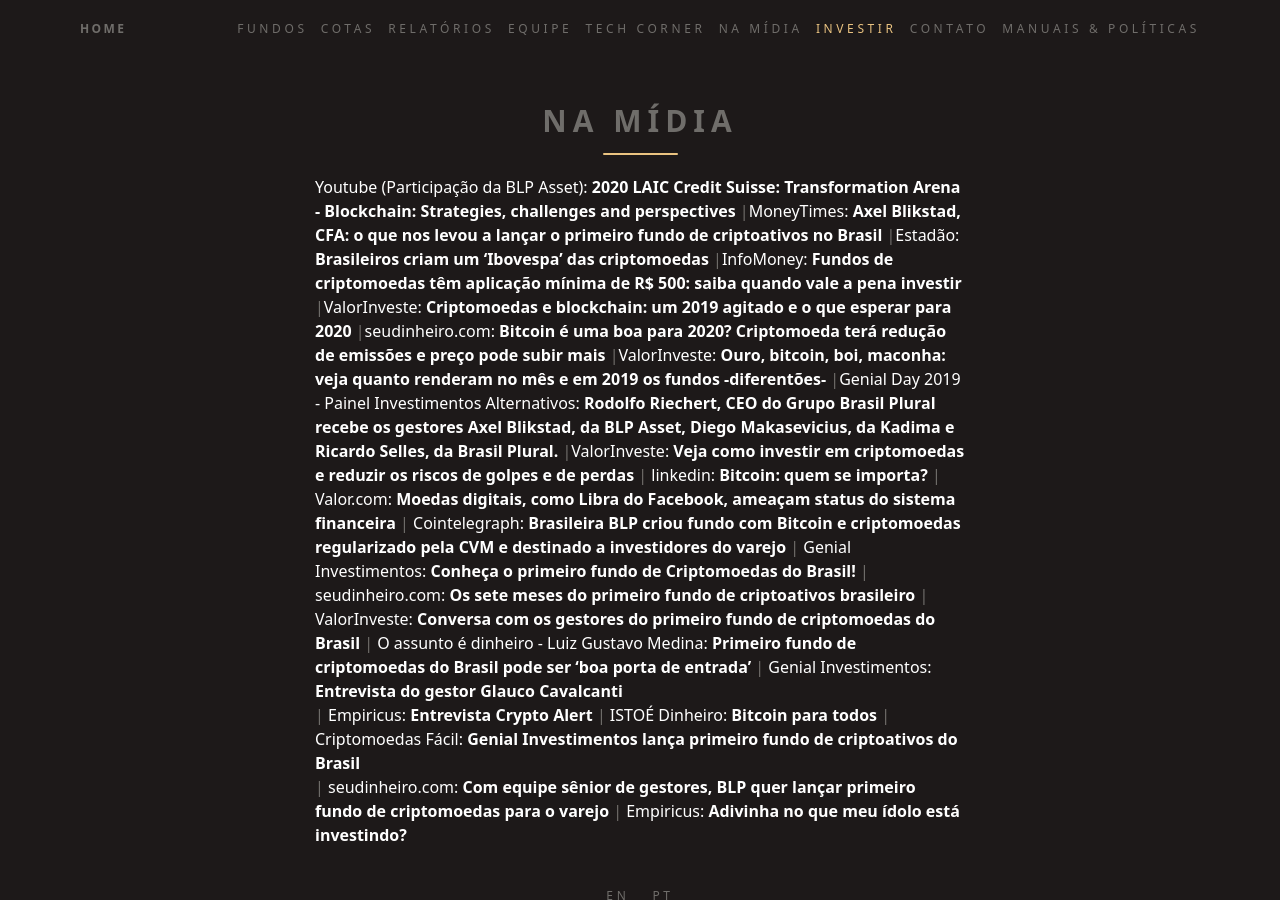
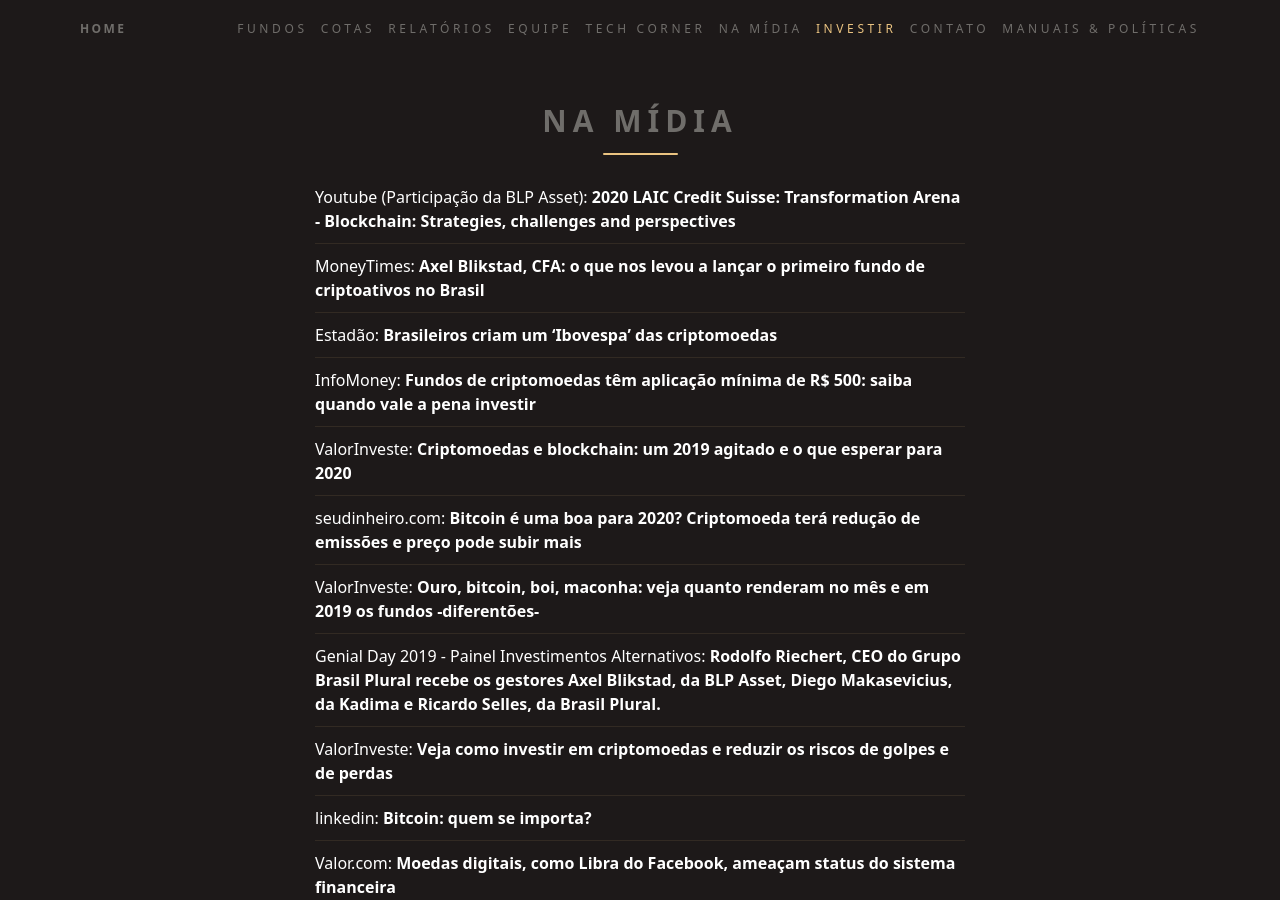
Before and after one commit to ateliedetemas/blpcrypto, a Jekyll site: the page built from _pages/na-midia.md, in a window 1280 px wide and 900 px high. Built offline with Jekyll 4.4.1, drawn with Linux system fonts in a browser that asks for light colours.

```diff
--- a/_pages/na-midia.md
+++ b/_pages/na-midia.md
@@ -3,7 +3,7 @@ lang: pt
 layout: page
 title: Na Mídia
 ---
-[Youtube (Participação da BLP Asset): **2020 LAIC Credit Suisse: Transformation Arena - Blockchain: Strategies, challenges and perspectives**](https://www.youtube.com/watch?v=JkSh4UKe_Po&feature=youtu.be)
+|[Youtube (Participação da BLP Asset): **2020 LAIC Credit Suisse: Transformation Arena - Blockchain: Strategies, challenges and perspectives**](https://www.youtube.com/watch?v=JkSh4UKe_Po&feature=youtu.be)
 |[MoneyTimes: **Axel Blikstad, CFA: o que nos levou a lançar o primeiro fundo de criptoativos no Brasil**](https://moneytimes.com.br/axel-blikstad-cfa-o-que-nos-levou-a-lancar-o-primeiro-fundo-de-criptoativos-no-brasil/)
 |[Estadão: **Brasileiros criam um ‘Ibovespa’ das criptomoedas**](https://economia.estadao.com.br/noticias/geral,brasileiros-criam-um-ibovespa-das-criptomoedas,70003154197)
 |[InfoMoney: **Fundos de criptomoedas têm aplicação mínima de R$ 500: saiba quando vale a pena investir**](https://www.infomoney.com.br/mercados/fundos-de-criptomoedas-tem-aplicacao-minima-de-r-500-saiba-quando-vale-a-pena-investir/)
```
